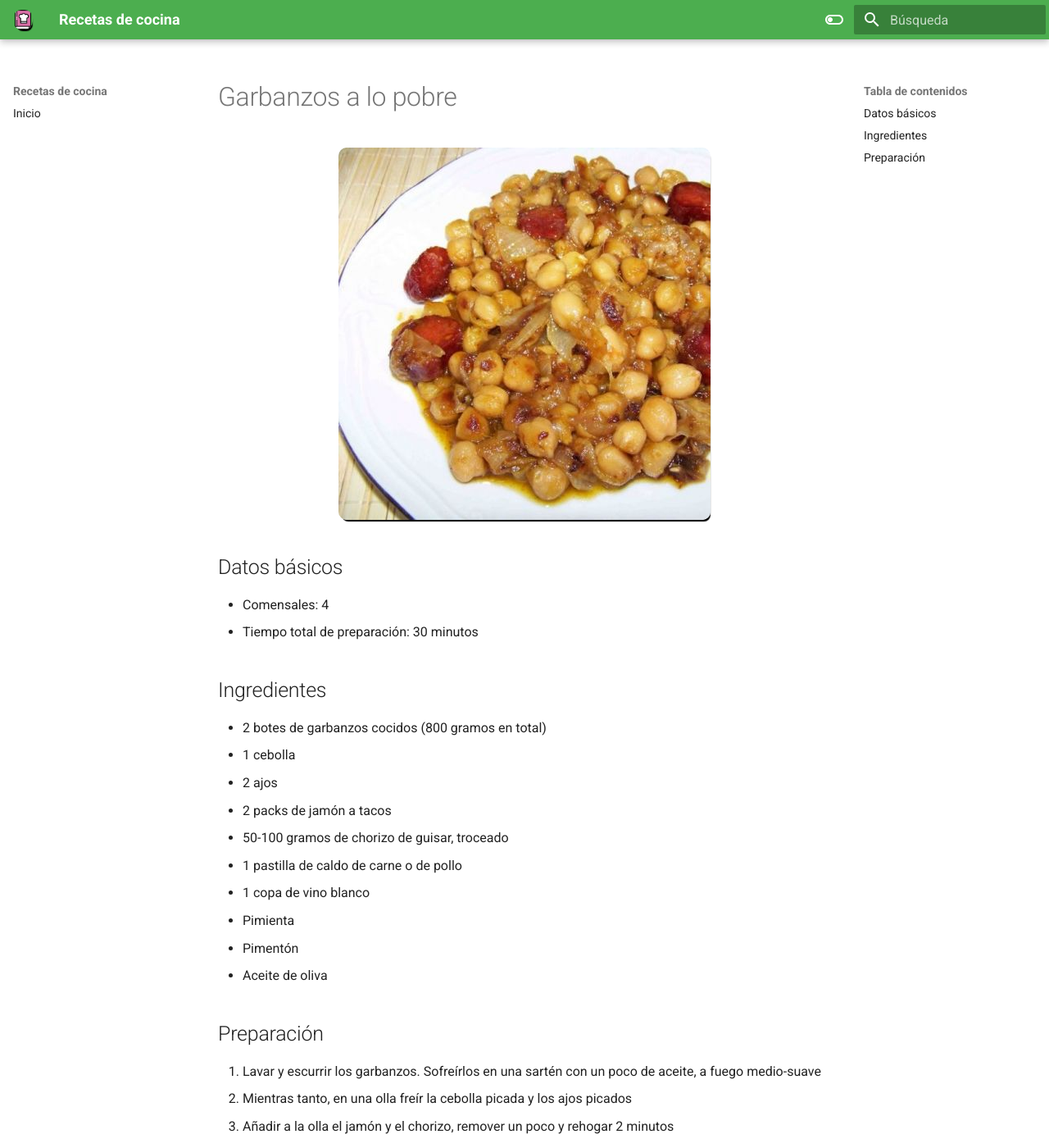
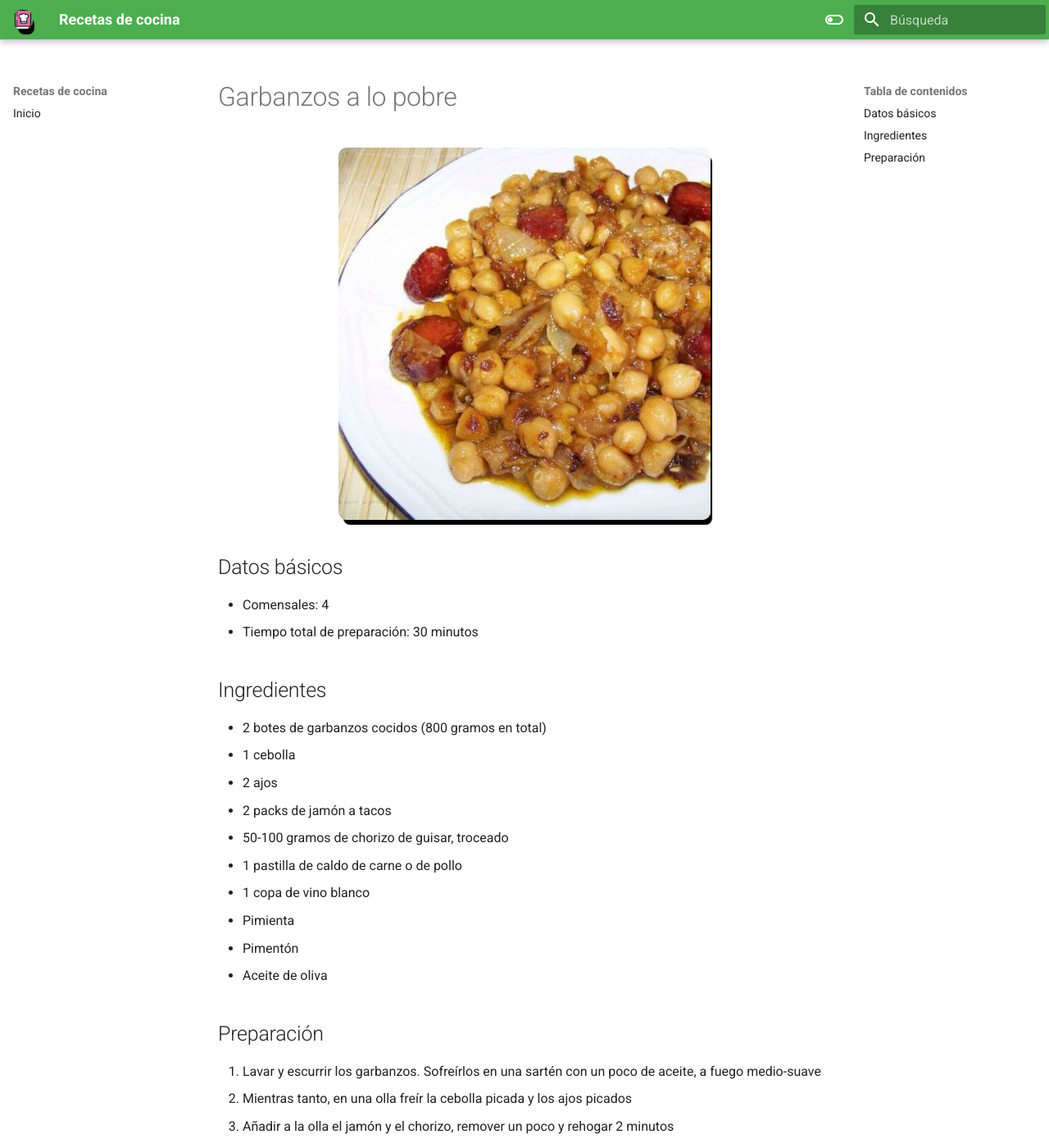
Before and after one commit to nachoiborraIES/recetas, an MkDocs documentation site: the page built from docs/garbanzos_a_lo_pobre.md, in a window 1280 px wide and 1400 px high. Shown: the whole window at 82% size. Built offline with MkDocs 1.6.1 and Material for MkDocs 9.7.7, drawn with Linux system fonts in a browser that asks for light colours.

Commit message:
CSS imágenes

```diff
--- a/docs/css/extra.css
+++ b/docs/css/extra.css
@@ -12,7 +12,7 @@ img[alt$="<"] {
 img {
     display: block;
     border-radius: 10px;
-    box-shadow: 2px 4px 1px -2px black;
+    box-shadow: 4px 8px 1px -2px black;
     height: auto;
     margin: auto;
     float: none !important;
```
